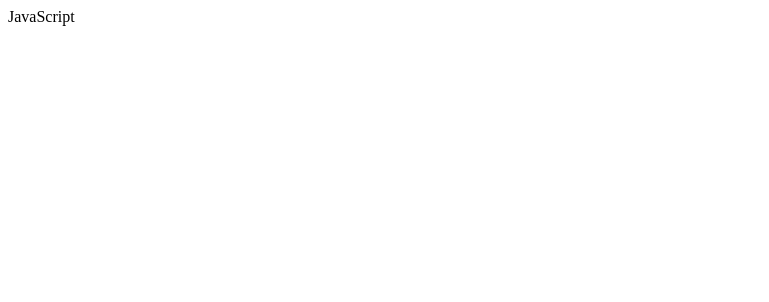
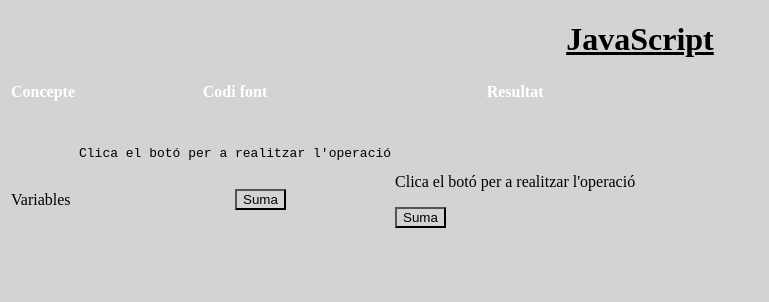
Before and after one commit to S0lRaK/DWEC, a plain HTML site: page Activitat 1.2/JavaScript.html in a window 1280 px wide. Shown: the whole page, without its empty margins (0-769 px from the left). Drawn offline with Linux system fonts and the light colour scheme.

Commit message:
Variables

```diff
--- a/Activitat 1.2/JavaScript.html
+++ b/Activitat 1.2/JavaScript.html
@@ -5,13 +5,66 @@
     <meta charset="utf-8" />
     <title>JavaScript</title>
     <style type="text/css">
-
+        *
+        {
+            background-color: lightgray;
+        }
+        h1
+        {
+            text-align: center;
+            text-decoration: underline;
+        }
+        thead
+        {
+            background-color: blue;
+            color: white;
+        }
     </style>
 </head>
 <body>
-    <header>JavaScript</header>
+    <h1>JavaScript</h1>
     <table>
-        <thead></thead>
+        <thead>
+            <tr>
+                <th>Concepte</th>
+                <th>Codi font</th>
+                <th>Resultat</th>
+            </tr>
+        </thead>
+        <tbody>
+            <tr>
+                <td>Variables</td>
+                <td>
+                    <pre>
+                    <p>Clica el botó per a realitzar l'operació</p>
+                    <button onclick="sumaVariables()">Suma</button>
+                    <p id="P1"></p>
+                    <script>
+                        function sumaVariables() {
+                            var x = 3;
+                            var y = 1;
+                            var resultat = x + y;
+                            document.getElementById("variables").innerHTML = resultat;
+                        }
+                    </script>
+                    </pre>
+                </td>
+                <td>
+                    <p>Clica el botó per a realitzar l'operació</p>
+                    <button onclick="sumaVariables()">Suma</button>
+                    <p id="variables"></p>
+                    <script>
+                        function sumaVariables()
+                        {
+                            var x = 3;
+                            var y = 1;
+                            var resultat = x + y;
+                            document.getElementById("variables").innerHTML = resultat;
+                        }
+                    </script>
+                </td>
+            </tr>
+        </tbody>
     </table>
 </body>
 </html>
```
